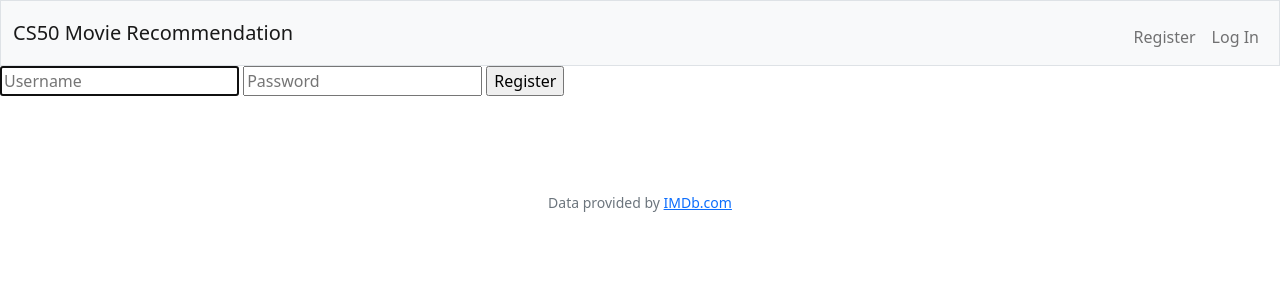
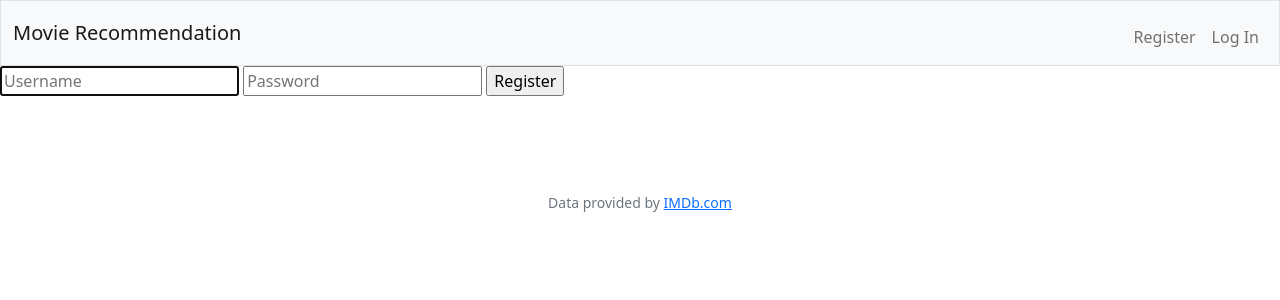
Before and after one commit to seemoreseaglass/movie-recommendation, a Flask app: page /register in a window 1280 px wide. Shown: the top 300 px of the page. Run offline with Flask 3, Linux system fonts and the light colour scheme.

Commit message:
navbar: Deleted CS50 from navbar-brand

```diff
--- a/templates/layout.html
+++ b/templates/layout.html
@@ -21,7 +21,7 @@
 
         <nav class="bg-light border navbar navbar-expand-md navbar-light">
             <div class="container-fluid">
-                <a class="navbar-brand" href="/"><span class="blue">C</span><span class="red">S</span><span class="yellow">5</span><span class="green">0</span> <span class="red">Movie Recommendation</span></a>
+                <a class="navbar-brand" href="/"><span class="red">Movie Recommendation</span></a>
                 <button aria-controls="navbar" aria-expanded="false" aria-label="Toggle navigation" class="navbar-toggler" data-bs-target="#navbar" data-bs-toggle="collapse" type="button">
                     <span class="navbar-toggler-icon"></span>
                 </button>
```
